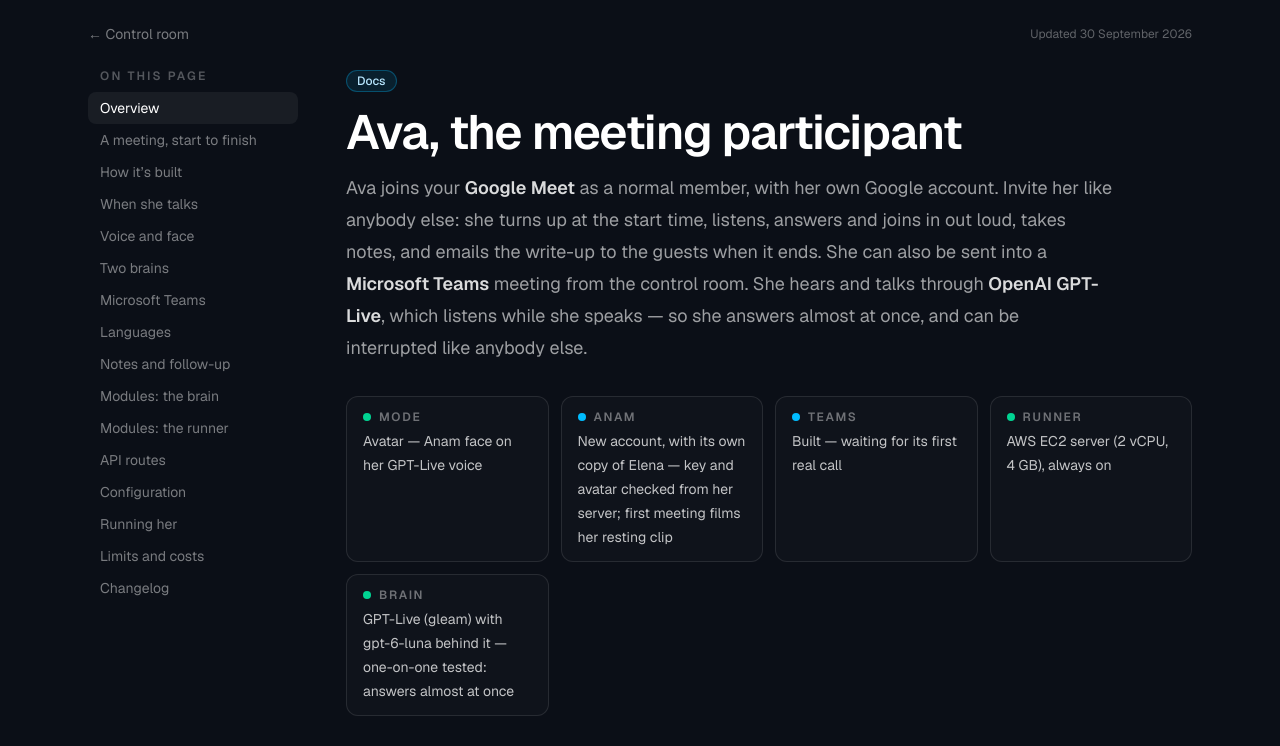
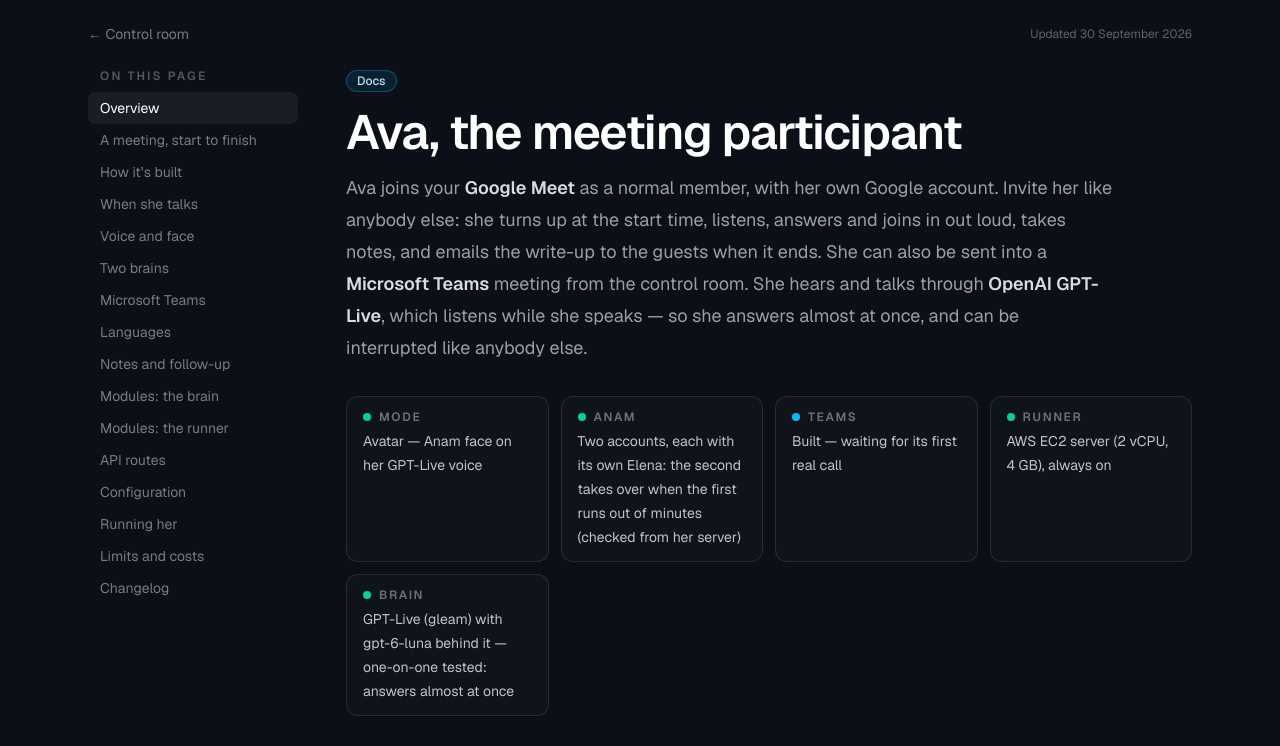
Before and after one commit to new-digital-intelligence-com/PA-06-Meeting-Moderator-Assistant, a Next.js app: page /docs in a window 1280 px wide. Shown: the top 746 px of the page. Built offline with nearby package versions, Linux system fonts and the light colour scheme.

Commit message:
Docs: a second Anam account takes over when the first runs out

```diff
--- a/app/docs/content.ts
+++ b/app/docs/content.ts
@@ -11,7 +11,7 @@
 /** Where things stand right now. */
 export const STATUS: { label: string; value: string; tone: Tone }[] = [
   { label: "Mode", value: "Avatar — Anam face on her GPT-Live voice", tone: "emerald" },
-  { label: "Anam", value: "New account, with its own copy of Elena — key and avatar checked from her server; first meeting films her resting clip", tone: "sky" },
+  { label: "Anam", value: "Two accounts, each with its own Elena: the second takes over when the first runs out of minutes (checked from her server)", tone: "emerald" },
   { label: "Teams", value: "Built — waiting for its first real call", tone: "sky" },
   { label: "Runner", value: "AWS EC2 server (2 vCPU, 4 GB), always on", tone: "emerald" },
   { label: "Brain", value: "GPT-Live (gleam) with gpt-6-luna behind it — one-on-one tested: answers almost at once", tone: "emerald" },
```
